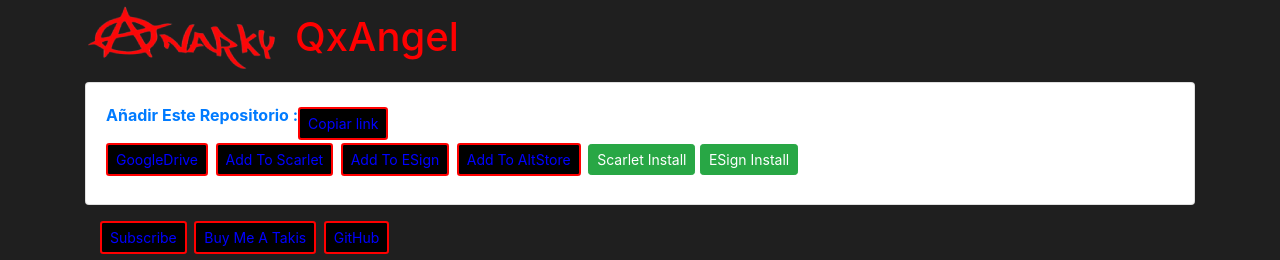
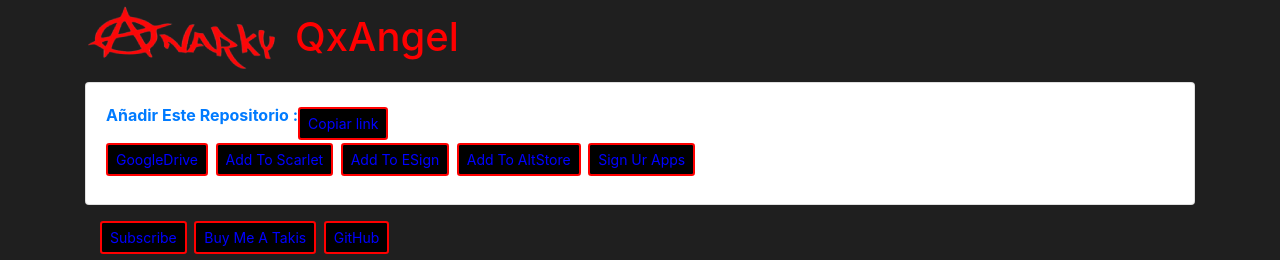
Before and after one commit to QxAngel/QxAngel.github.io, a plain HTML site: page index.html in a window 1280 px wide. Shown: the top 260 px of the page. Drawn offline with nearby package versions, Linux system fonts and the light colour scheme.

Commit message:
Update index.html

```diff
--- a/index.html
+++ b/index.html
@@ -34,8 +34,7 @@
                 <a class="btn btn-sm btn-primary mb-2" href="scarlet://repo=https://qxangel.github.io/scarlet.json">Add To Scarlet</a>
                 <a class="btn btn-sm btn-primary mb-2" href="esign://addsource?url=https://qxangel.github.io/repo.json">Add To ESign</a>
                 <a class="btn btn-sm btn-primary mb-2" href="altstore://source?url=https://qxangel.github.io/repo.json">Add To AltStore</a>
-                <a class="btn btn-sm btn-success mb-2" href="itms-services://?action=download-manifest&url=https://qxangel.github.io/plist/Scarlet.plist">Scarlet Install</a>
-                <a class="btn btn-sm btn-success mb-2" href="itms-services://?action=download-manifest&url=https://qxangel.github.io/plist/ESign.plist">ESign Install</a>
+                <a class="btn btn-sm btn-primary mb-2" href="https://qxangel.github.io/iPA-SIGN/">Sign Ur Apps</a>
         </div>
     </div>
 
```
